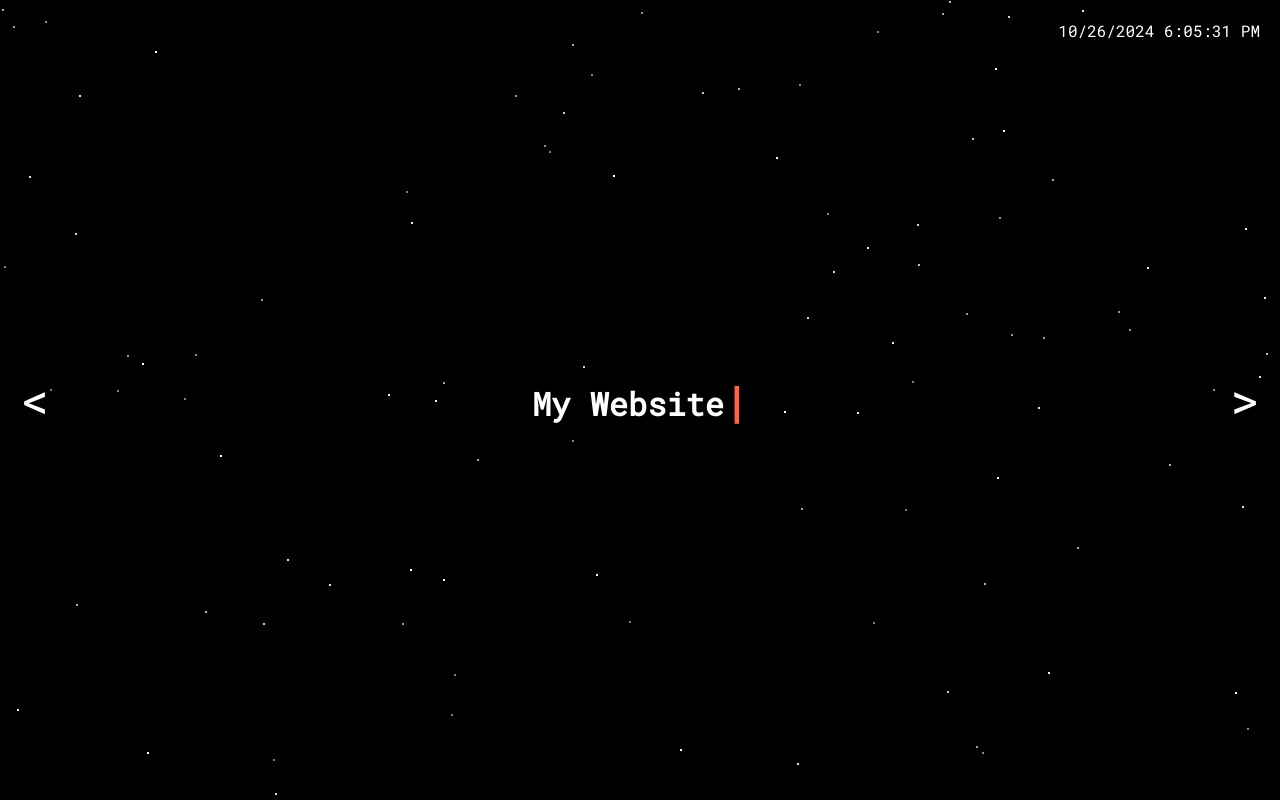
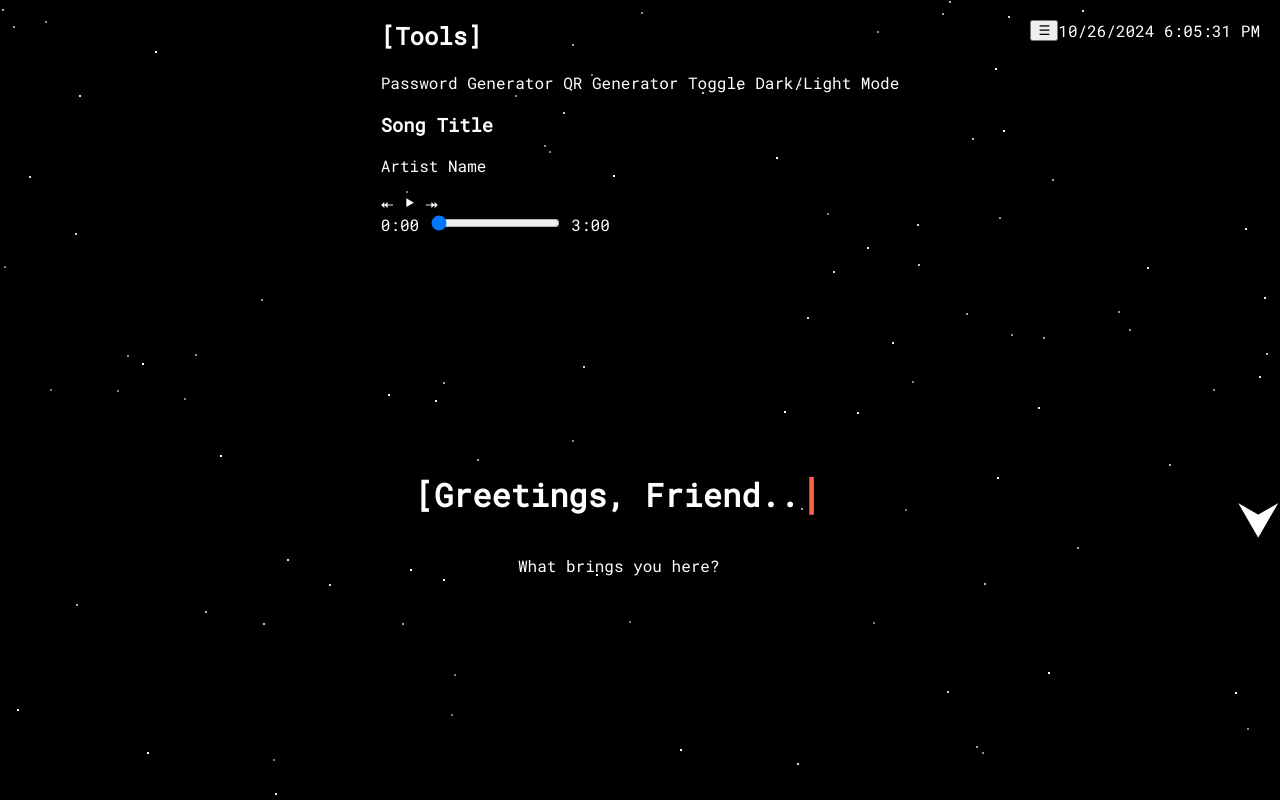
Before and after one commit to HoshiyoShiro/home, a plain HTML site: page index.html in a window 1280 px wide. Drawn offline with Linux system fonts and the light colour scheme.

Commit message:
Update index.html
New Sidebar
Smoother Transitions
New Navigation Buttons
Music Player
Additional Tools

```diff
--- a/index.html
+++ b/index.html
@@ -3,38 +3,71 @@
 <head>
     <meta charset="UTF-8">
     <meta name="viewport" content="width=device-width, initial-scale=1.0">
-    <title>This is my Personal Website</title>
+    <title>CLVI - Homepage</title>
     <link href="https://fonts.googleapis.com/css2?family=Roboto+Mono&display=swap" rel="stylesheet">
     <link rel="stylesheet" href="styles.css">
 </head>
 <body>
     <div id="stars" class="stars"></div>
+	<div id="sky" class="sky"></div>
 
     <div class="container">
         <div class="header">
+			<button id="toggle-sidebar" class="sidebar-toggle">&#9776;</button>
+			<div id="current-song" class="current-song"></div>
 			<div id="datetime" class="datetime"></div>
 		</div>
 
+		<div id="sidebar" class="sidebar">
+			<!-- Tools section centered in the middle -->
+			<div class="tools">
+			<h2>[Tools]</h2>
+				<span class="tool-link" onclick="alert('Next Update?')">Password Generator</span>
+				<span class="tool-link" onclick="alert('Next Update?')">QR Generator</span>
+				<span class="tool-link" id="theme-toggle">Toggle Dark/Light Mode</span> <!-- New toggle button -->
+			</div>
+
+			<!-- Audio player fixed at the bottom -->
+			<div id="audio-player" class="audio-player">
+				<div class="audio-info">
+					<h3 id="song-title">Song Title</h3>
+					<p id="song-artist">Artist Name</p>
+				</div>
+				<div class="audio-controls">
+					<span id="prev-track" class="control-symbol">&#11244;</span> <!-- Unicode for Previous -->
+                    <span id="play-pause" class="control-symbol">&#11208;</span> <!-- Unicode for Play/Pause -->
+                    <span id="next-track" class="control-symbol">&#11246;</span> <!-- Unicode for Next -->
+				</div>
+				<div class="progress-bar">
+					<span id="current-time">0:00</span>
+					<input type="range" id="progress" value="0" max="100">
+					<span id="duration">3:00</span>
+				</div>
+			</div>
+		</div>
+
         <div class="content">
-            <div id="prev-button" class="nav-button">&lt;</div>
 			<div id="module-container" class="module-container">
 				<div id="front-page" class="module active-module">
-                    <h1 id="name">My Website<span class="typing-indicator">|</span></h1>
+					<center><h1 id="name">[Greetings, Friend..<span class="typing-indicator">|</span></h1></center>
+					<center><p>What brings you here?</p></center>
 				</div>
 				<div id="about-me" class="module">
-                    <h1>About Me</h1>
-                    <p>I like coding, eating, and experimenting with new ideas.</p>
+					<center><h1>About Me</h1></center>
+					<center><p>I like coding, eating, and experimenting with new ideas.</p></center>
 				</div>
 				<div id="frequently-used-websites" class="module">
-                    <h1>Frequently Used Websites</h1>
+					<center><h1>Frequently Used Websites</h1></center>
+					<center>
 						<ul class="website-list">
 							<li><a href="https://www.reddit.com" target="_blank">Reddit</a></li>
 							<li><a href="https://www.4chan.org" target="_blank">4chan</a></li>
 							<li><a href="https://www.twitter.com" target="_blank">Twitter</a></li>
 						</ul>
+					</center>
 				</div>
 			</div>
-            <div id="next-button" class="nav-button">&gt;</div>
+			<div id="down-button" class="nav-button">&#11167;</div> <!-- Single down button -->
 		</div>
     </div>
 
```
Lines whose indentation alone changed are shown as unchanged.
